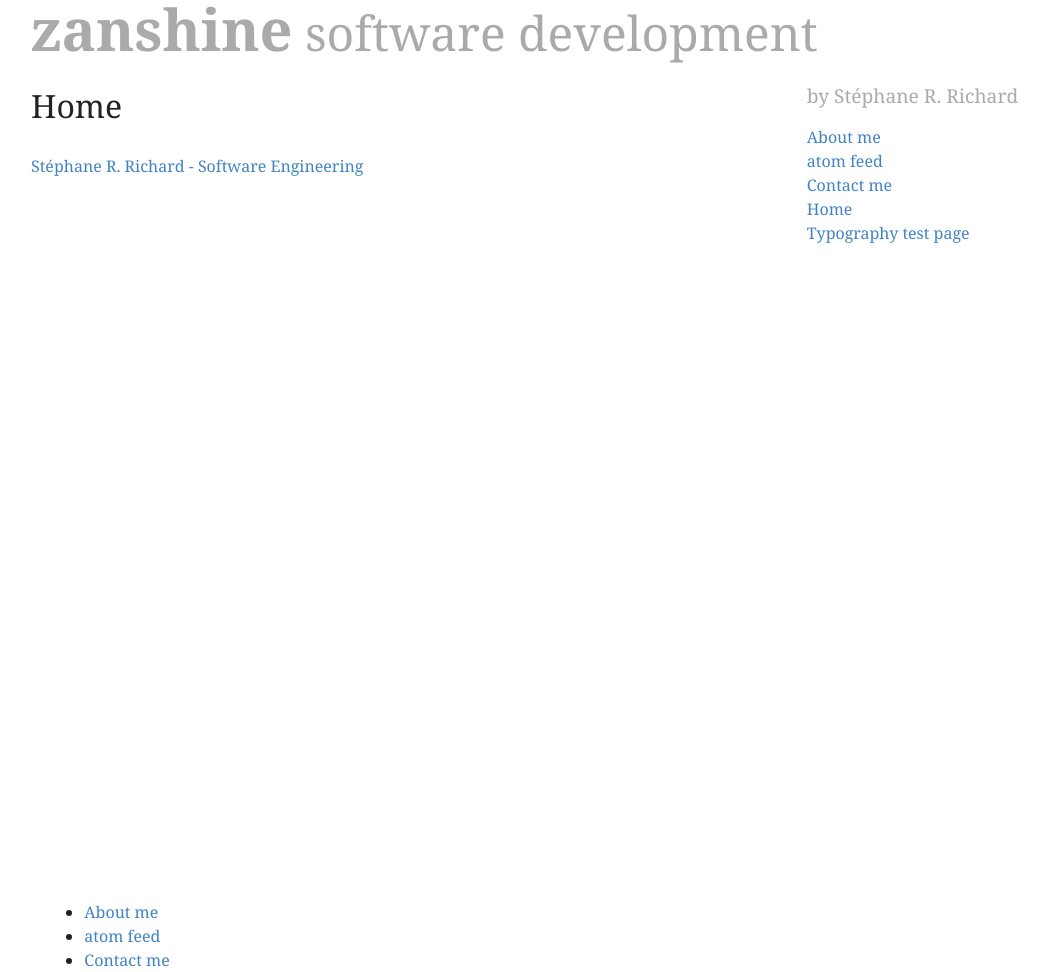
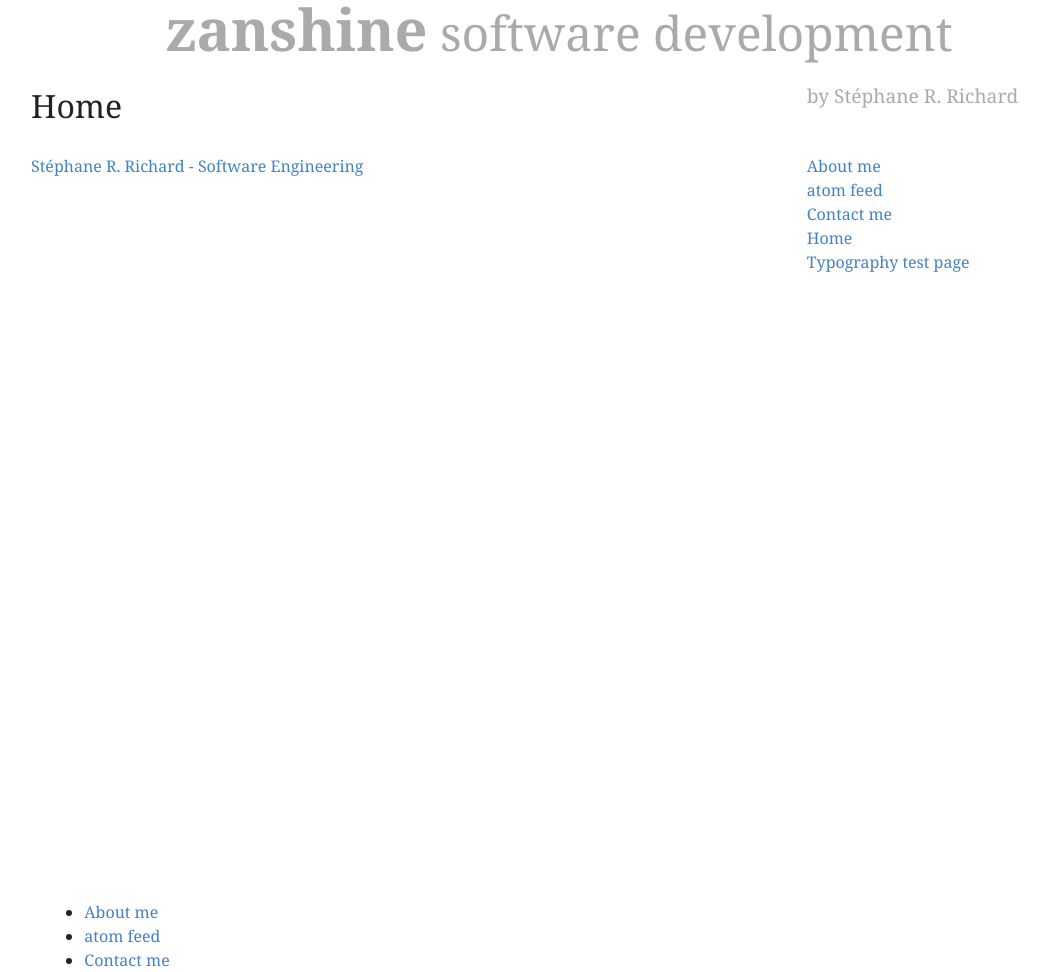
Before and after one commit to rigocl/zanshine.github.com, a Jekyll site: the page built from index.markdown, in a window 1280 px wide. Shown: the whole page, without its empty margins (97-1146 px from the left). Built offline with Jekyll 4.4.1, drawn with Linux system fonts in a browser that asks for light colours.

Commit message:
Layout modification and simplification

```diff
--- a/_layouts/main.html
+++ b/_layouts/main.html
@@ -10,7 +10,7 @@
     <link rel="stylesheet" type="text/css" href="/css/screen.css" media="screen,projection" charset="utf-8">
     <link rel="stylesheet" type="text/css" href="/css/iphone.css" media="only screen and (max-device-width: 480px)" charset="utf-8">
     <!--[if lt IE 8]>
-      <link rel="stylesheet" href="/css/ie.css" type="text/css" media="screen, projection">
+      <link rel="stylesheet" type="text/css" href="/css/ie.css" media="screen, projection" charset="utf-8">
     <![endif]-->
   </head>
   <body>
@@ -18,18 +18,19 @@
 
       <!-- header -->
       <div id="header" class="title">
-        <h1><a href="{{ site.url }}">{{ site.title }}</a> {{ site.subtitle }}</h1>
+        <h1><a href="{{ site.url }}"><span class="title">{{ site.title }}</span> {{ site.subtitle }}</a></h1>
       </div>
+
+      <h2 id="page-title">{{ page.title }}</h2>
+      <h2 id="author" class="author">by {{ site.author }}</h2>
 
       <!-- body -->
       <div id="content">
-        <h2>{{ page.title }}</h2>
         {{ content }}
       </div>
 
       <!-- navigation -->
       <div id="navigation">
-        <h2 class="author">by {{ site.author }}</h2>
         {% include navigation.html %}
       </div>
 
--- a/css/screen.css
+++ b/css/screen.css
@@ -460,7 +460,7 @@ caption {
   color: #111111;
 }
 
-/* line 80, ../_lib/sass/src/screen.sass */
+/* line 82, ../_lib/sass/src/screen.sass */
 a {
   color: #4183c4;
   text-decoration: none;
@@ -481,19 +481,19 @@ a:hover {
 a:active {
   color: #4183c4;
 }
-/* line 83, ../_lib/sass/src/screen.sass */
+/* line 85, ../_lib/sass/src/screen.sass */
 a:hover {
   text-decoration: underline;
 }
 
-/* line 86, ../_lib/sass/src/screen.sass */
-#header h1 a {
+/* line 88, ../_lib/sass/src/screen.sass */
+#header h1 a .title {
   font-size: 120%;
   font-weight: bolder;
 }
 
-/* line 90, ../_lib/sass/src/screen.sass */
-#navigation .author {
+/* line 91, ../_lib/sass/src/screen.sass */
+#author {
   font-size: 120%;
 }
 
@@ -522,7 +522,7 @@ html, body {
   height: 72px;
 }
 
-/* line 102, ../_lib/sass/src/screen.sass */
+/* line 103, ../_lib/sass/src/screen.sass */
 #container, #footer {
   min-width: 950px;
   width: 80%;
@@ -532,8 +532,8 @@ html, body {
   max-width: 1280px;
 }
 
-/* line 105, ../_lib/sass/src/screen.sass */
-#content {
+/* line 106, ../_lib/sass/src/screen.sass */
+#content, #page-title {
   display: inline;
   float: left;
   overflow: hidden;
@@ -541,8 +541,8 @@ html, body {
   margin-right: 1.042%;
 }
 
-/* line 108, ../_lib/sass/src/screen.sass */
-#navigation {
+/* line 109, ../_lib/sass/src/screen.sass */
+#navigation, #author {
   display: inline;
   float: left;
   overflow: hidden;
@@ -550,33 +550,44 @@ html, body {
   margin-right: 0;
 }
 
-/* line 119, ../_lib/sass/src/screen.sass */
+/* line 112, ../_lib/sass/src/screen.sass */
+#header h1 {
+  float: right;
+  margin-right: 10%;
+}
+
+/* line 124, ../_lib/sass/src/screen.sass */
 html, body {
   color: #222222;
 }
 
-/* line 123, ../_lib/sass/src/screen.sass */
-#header h1, #header h2, #navigation h1, #navigation h2 {
-  color: #aaaaaa;
-}
-/* line 125, ../_lib/sass/src/screen.sass */
-#header h1 a, #header h2 a, #navigation h1 a, #navigation h2 a {
+/* line 127, ../_lib/sass/src/screen.sass */
+h1, h2 {
   color: inherit;
 }
 
-/* line 136, ../_lib/sass/src/screen.sass */
+/* line 130, ../_lib/sass/src/screen.sass */
+#header, #author {
+  color: #aaaaaa;
+}
+/* line 132, ../_lib/sass/src/screen.sass */
+#header a, #author a {
+  color: inherit;
+}
+
+/* line 143, ../_lib/sass/src/screen.sass */
 hr {
   border: 0px solid #222222;
   height: 1px;
   background-color: #222222;
 }
 
-/* line 143, ../_lib/sass/src/screen.sass */
+/* line 150, ../_lib/sass/src/screen.sass */
 #header h1 a:hover, #header h2 a:hover {
   text-decoration: none;
 }
 
-/* line 146, ../_lib/sass/src/screen.sass */
+/* line 153, ../_lib/sass/src/screen.sass */
 #navigation ul {
   padding-left: 0;
   list-style-image: none;
```
Also changed, not shown: _lib/sass/src/screen.sass (+20 -13 lines).
